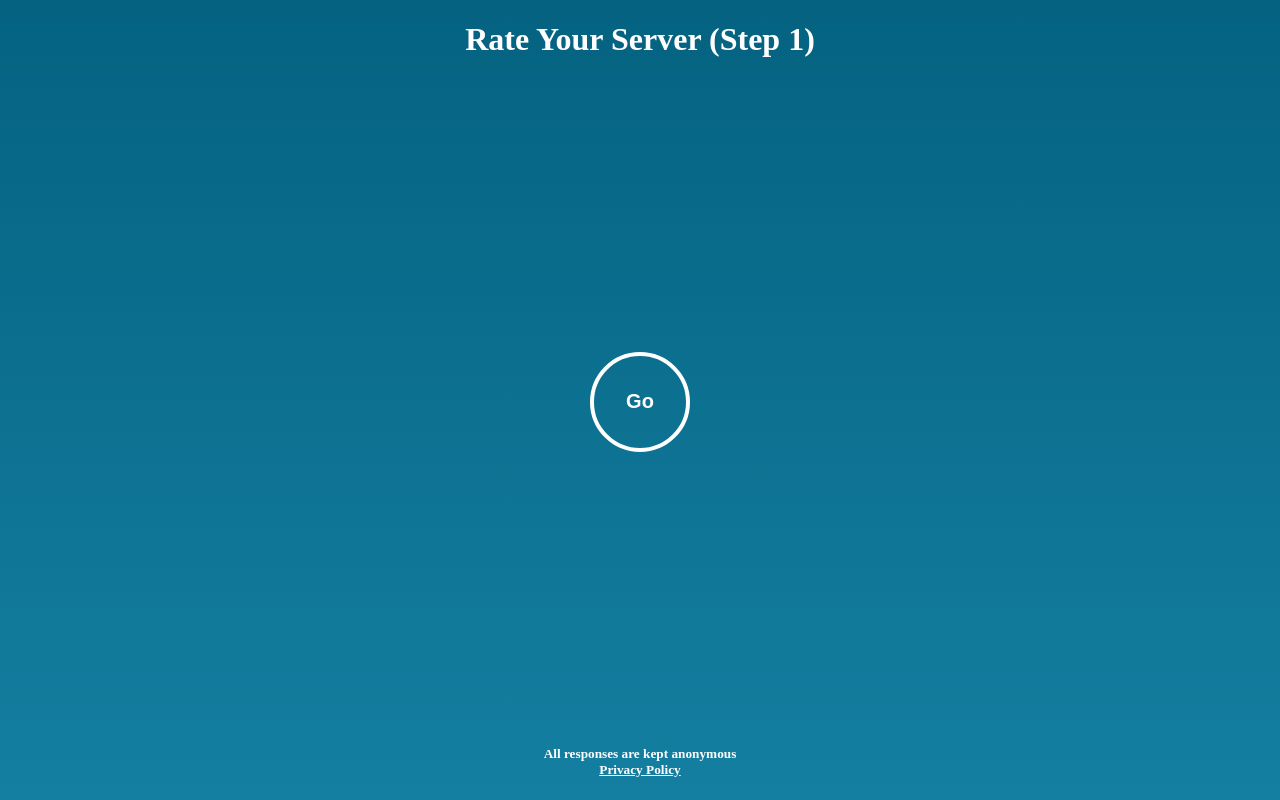
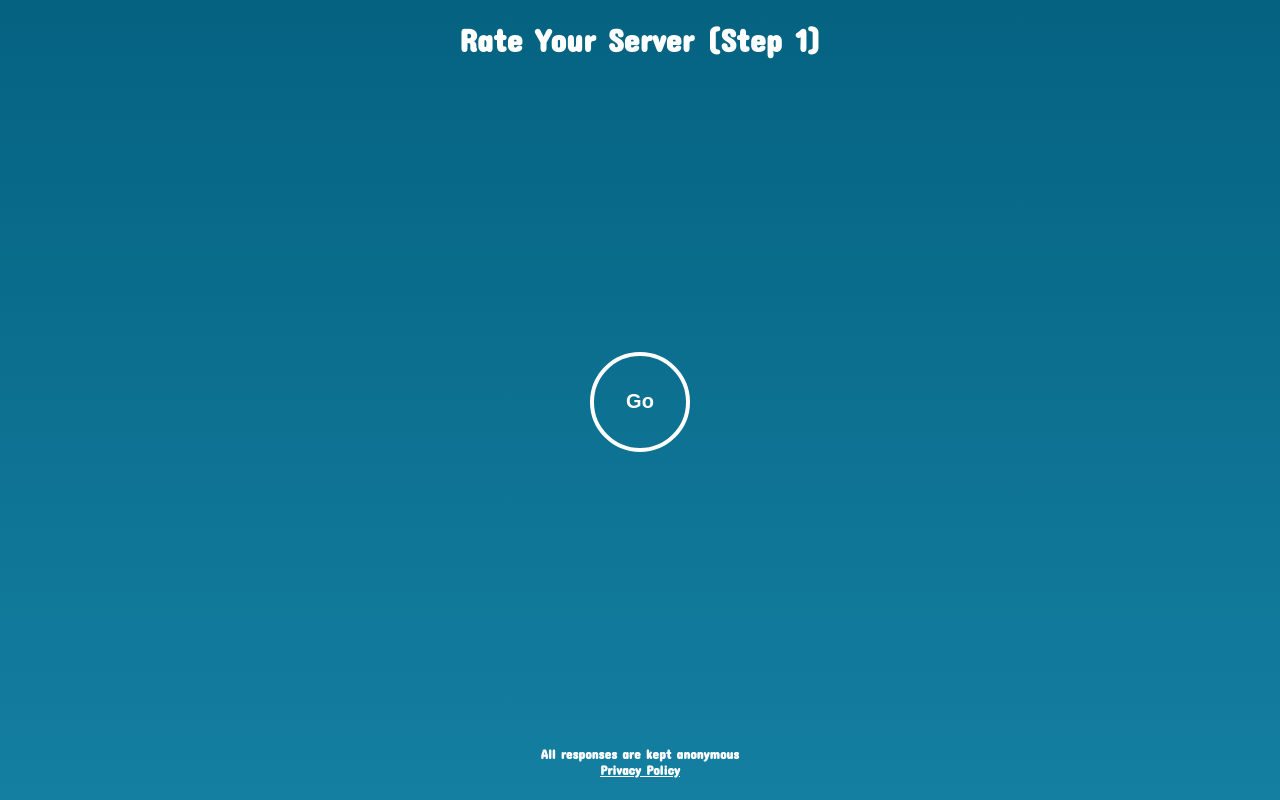
Before and after one commit to EthanHolman/rate-my-server, an Angular app: page / in a window 1280 px wide. Built offline with nearby package versions, Linux system fonts and the light colour scheme.

Commit message:
added font

```diff
--- a/src/styles.scss
+++ b/src/styles.scss
@@ -1,4 +1,6 @@
 /* You can add global styles to this file, and also import other style files */
+
+@import url('https://fonts.googleapis.com/css?family=Concert+One');
 
 * {
   box-sizing: border-box;
@@ -11,6 +13,11 @@ html, body {
   width: 100%;
 }
 
+body {
+  font-family: 'Concert One', sans-serif;
+  font-size: 16px;
+}
+
 .gradient-bg {
   background-image: linear-gradient(#056281, #147fa1);
 }
```
